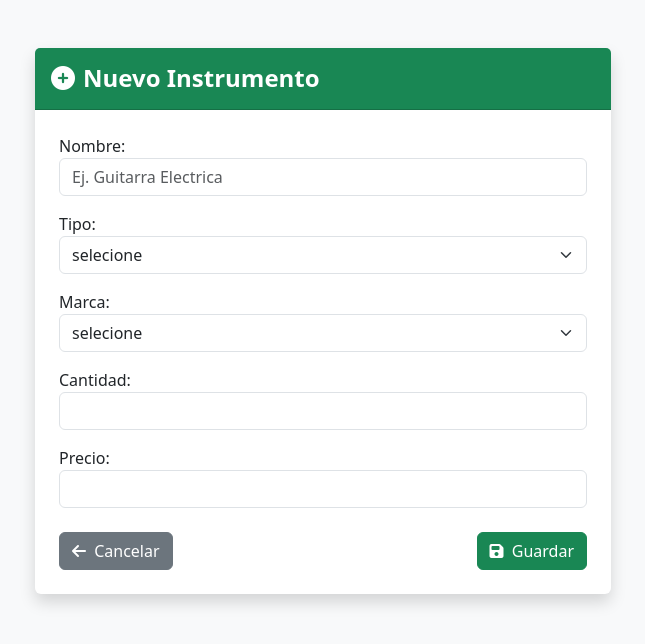
After one commit to JavierV205/evaluaci-n-Tienda-de-m-sica-, a Django app: page /agregar/ in a window 1280 px wide. The commit adds this page. Shown: the top 644 px of the page, without its empty margins (317-962 px from the left). Run offline with Django 5.2, Linux system fonts and the light colour scheme.

Commit message:
Initial commit: Proyecto Django Tienda de Musica

```diff
--- /dev/null
+++ b/musicAPP/forms.py
@@ -0,0 +1,30 @@
+from django import forms
+from .models import Instrumentos
+
+# validacion de formuulario
+
+class InstrumentoForm(forms.ModelForm):
+    class Meta:
+        model = Instrumentos
+        fields = ['nombre', 'tipo', 'marca', 'cantidad', 'precio']
+        widgets = {
+            'nombre': forms.TextInput(attrs={'class': 'form-control', 'placeholder': 'Ej. Guitarra Electrica'}),
+            'tipo': forms.Select(attrs={'class': 'form-select'}),
+            'marca': forms.Select(attrs={'class': 'form-select'}),
+            'cantidad': forms.NumberInput(attrs={'class': 'form-control', 'min': '0'}),
+            'precio': forms.NumberInput(attrs={'class': 'form-control', 'min': '1'}),
+        }
+
+    # Validacion personalizada: Precio mayor a 0
+    def clean_precio(self):
+        precio = self.cleaned_data.get('precio')
+        if precio is not None and precio <= 0:
+            raise forms.ValidationError("El precio debe ser un numero mayor a cero.")
+        return precio
+
+    # Validacion personalizada: Cantidad no negativa
+    def clean_cantidad(self):
+        cantidad = self.cleaned_data.get('cantidad')
+        if cantidad is not None and cantidad < 0:
+            raise forms.ValidationError("La cantidad en stock no puede ser negativa.")
+        return cantidad
--- a/musicAPP/models.py
+++ b/musicAPP/models.py
@@ -27,7 +27,7 @@ class Instrumentos(models.Model):
                           choices=TIPO_CHOICES,
                           default='selecione')
     cantidad=models.IntegerField(validators=[MinValueValidator(0)])
-    precio=models.DecimalField( max_digits=10)
+    precio=models.PositiveIntegerField()
     marca=models.CharField( max_length=50,
                            choices=MARCA_CHOICES,
                            default='selecione')
--- /dev/null
+++ b/musicAPP/templates/musicAPP/agregar.html
@@ -0,0 +1,31 @@
+<!DOCTYPE html>
+<html lang="es">
+<head>
+    <meta charset="UTF-8">
+    <meta name="viewport" content="width=device-width, initial-scale=1.0">
+    <title>Agregar Instrumento</title>
+    <link href="https://cdn.jsdelivr.net/npm/bootstrap@5.3.0/dist/css/bootstrap.min.css" rel="stylesheet">
+    <link rel="stylesheet" href="https://cdnjs.cloudflare.com/ajax/libs/font-awesome/6.4.0/css/all.min.css">
+</head>
+<body class="bg-light">
+
+    <div class="container my-5" style="max-width: 600px;">
+        <div class="card shadow border-0">
+            <div class="card-header bg-success text-white py-3">
+                <h4 class="mb-0 fw-bold"><i class="fa-solid fa-plus-circle me-2"></i>Nuevo Instrumento</h4>
+            </div>
+            <div class="card-body p-4">
+                <form method="POST">
+                    {% csrf_token %}
+                    {{ form.as_p }}
+                    <div class="d-flex justify-content-between mt-4">
+                        <a href="{% url 'inicio' %}" class="btn btn-secondary"><i class="fa-solid fa-arrow-left me-1"></i> Cancelar</a>
+                        <button type="submit" class="btn btn-success"><i class="fa-solid fa-floppy-disk me-1"></i> Guardar</button>
+                    </div>
+                </form>
+            </div>
+        </div>
+    </div>
+
+</body>
+</html>
--- a/musicAPP/url.py
+++ b/musicAPP/url.py
@@ -2,5 +2,8 @@ from django.urls import path
 from . import views
 
 urlpatterns = [
-    path('', views.inicio, name= 'inicio')
+    path('', views.inicio, name='inicio'),
+    path('agregar/', views.agregar_instrumento, name='agregar_instrumento'),
+    path('editar/<int:id>/', views.editar_instrumento, name='editar_instrumento'),
+    path('eliminar/<int:id>/', views.eliminar_instrumento, name='eliminar_instrumento'),
 ]
--- a/musicAPP/views.py
+++ b/musicAPP/views.py
@@ -1,9 +1,39 @@
-from django.shortcuts import render,redirect
+from django.shortcuts import render, redirect, get_object_or_404
 from .models import Instrumentos
+from .forms import InstrumentoForm
 
+# 1. LISTAR / INICIO
+def inicio(request):
+    instrumentos = Instrumentos.objects.all()
+    return render(request, 'musicAPP/inicio.html', {'instrumentos': instrumentos})
 
-# Create your views here.
-def inicio(request):
-    instrumentos= Instrumentos.objects.all()
+# 2. CREAR
+def agregar_instrumento(request):
+    if request.method == 'POST':
+        form = InstrumentoForm(request.POST)
+        if form.is_valid():
+            form.save()
+            return redirect('inicio')
+    else:
+        form = InstrumentoForm()
+    return render(request, 'musicAPP/agregar.html', {'form': form})
 
-    return render(request, 'musicAPP/inicio.html', {'instrumentos': instrumentos})
+# 3. EDITAR
+def editar_instrumento(request, id):
+    instrumento = get_object_or_404(Instrumentos, id=id)
+    if request.method == 'POST':
+        form = InstrumentoForm(request.POST, instance=instrumento)
+        if form.is_valid():
+            form.save()
+            return redirect('inicio')
+    else:
+        form = InstrumentoForm(instance=instrumento)
+    return render(request, 'musicAPP/editar.html', {'form': form, 'instrumento': instrumento})
+
+# 4. ELIMINAR
+def eliminar_instrumento(request, id):
+    instrumento = get_object_or_404(Instrumentos, id=id)
+    if request.method == 'POST':
+        instrumento.delete()
+        return redirect('inicio')
+    return render(request, 'musicAPP/eliminar.html', {'instrumento': instrumento})
```
Also changed, not shown: musicAPP/templates/musicAPP/editar.html (added, +31 -0 lines), musicAPP/templates/musicAPP/eliminar.html (added, +31 -0 lines), musicAPP/templates/musicAPP/inicio.html (+72 -1 lines), musicAPP/migrations/0002_alter_instrumentos_precio.py (added), 1 other file.
